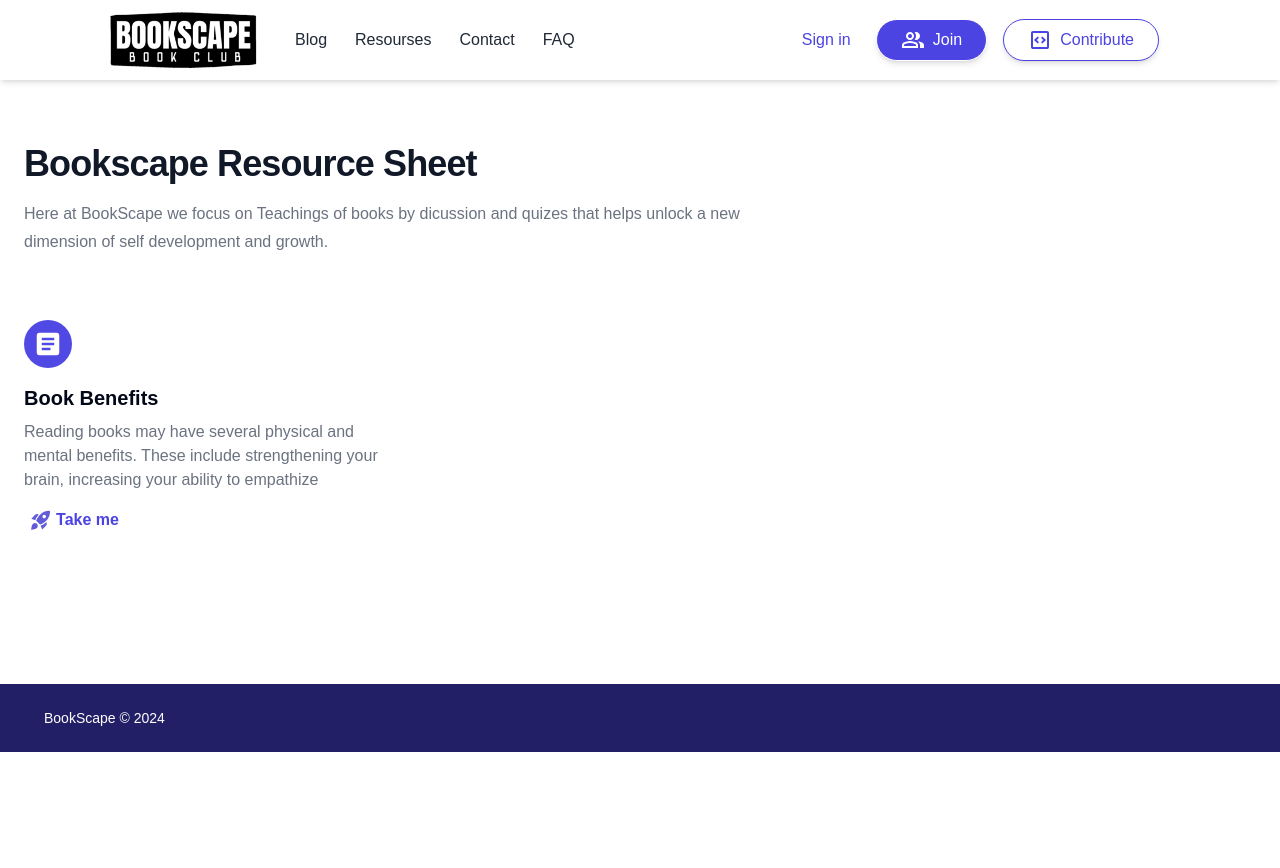
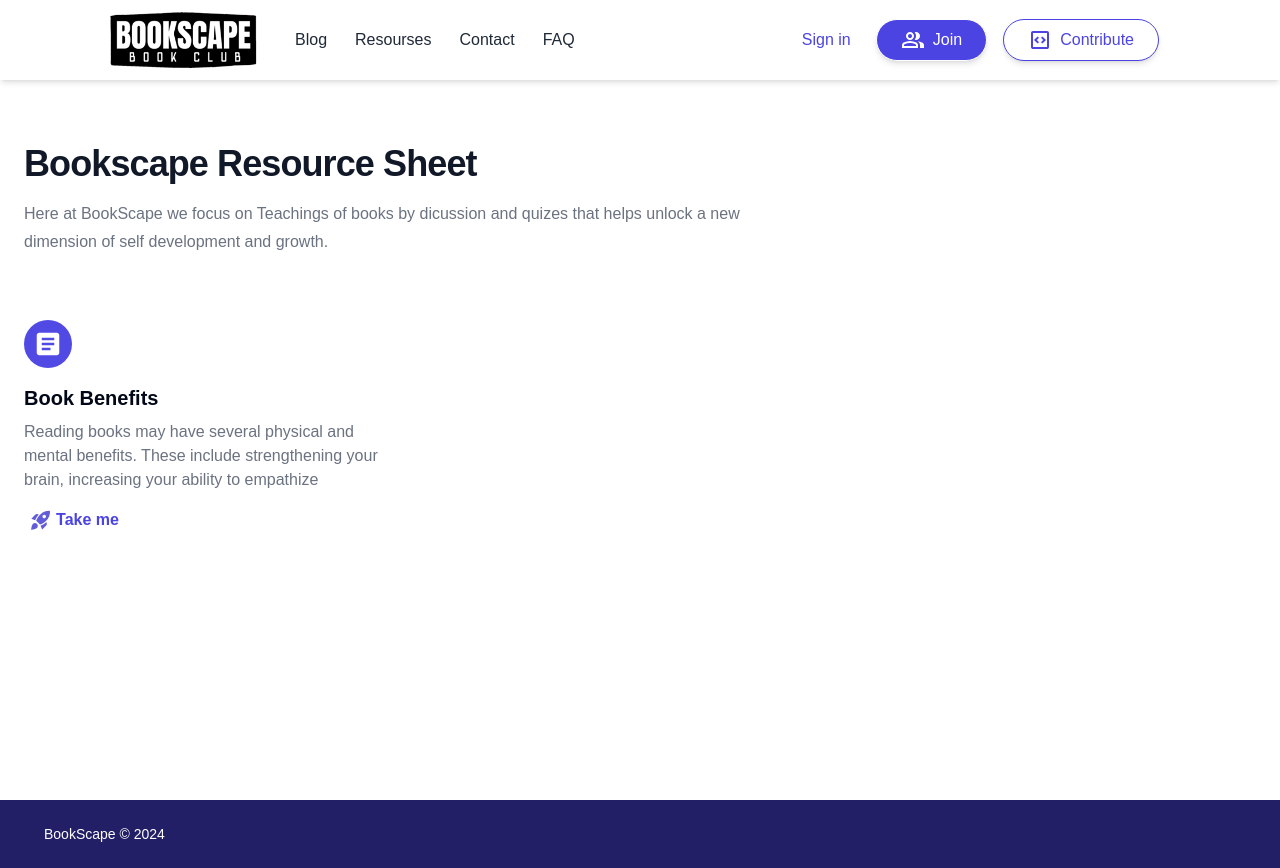
Before and after one commit to Nishantjaryal/bookclub, a Next.js app: page /resources in a window 1280 px wide. Before the commit the page ends 800 px from the top, so only its background shows below. Built offline with nearby package versions, Linux system fonts and the light colour scheme; no server answers.

Commit message:
improving ui

```diff
--- a/components/Blog.tsx
+++ b/components/Blog.tsx
@@ -5,7 +5,7 @@ import Link from "next/link";
 
 const Blog = () => {
   return (
-    <section className="bg-white  py-20">
+    <section className="bg-white  py-20 min-h-screen">
       <div className="py-8 px-4 mx-auto max-w-screen-xl lg:py-16 lg:px-6">
         <div className="mx-auto max-w-screen-sm text-center lg:mb-16 mb-8">
           <h2 className="mb-4 text-3xl lg:text-4xl tracking-tight font-extrabold text-gray-900">
--- a/components/Homepage.tsx
+++ b/components/Homepage.tsx
@@ -3,7 +3,7 @@ import { homepage } from "@/constants/constants";
 import Link from "next/link";
 export default function Home() {
   return (
-    <div className="lg:h-screen w-full bg-gradient-to-r from-primary to-secondary flex gap-6 justify-between items-center overflow-hidden max-lg:flex-col max-lg:py-20">
+    <div className="lg:h-screen w-full bg-gradient-to-r from-primary to-secondary flex gap-6 justify-between items-center overflow-hidden max-lg:flex-col max-lg:py-20 max-sm:pb-32">
       <div className="  w-[90%] md:w-[80%] text-white flex-center pt-24 lg:w-[55%]  ">
         <div className=" w-[90%] sm:w-[80%] flex flex-col gap-5 max-md:gap-4">
           <h1 className=" text-[35px] leading-[1.1] md:text-[55px] font-serif flex-center font-[500] my-font ">
--- a/components/resources.tsx
+++ b/components/resources.tsx
@@ -6,7 +6,7 @@ import Link from 'next/link'
 
 const resources = () => {
   return (
-    <section className="bg-white py-20">
+    <section className="bg-white py-20 min-h-screen">
   <div className="py-8 px-4 mx-auto max-w-screen-xl sm:py-16 lg:px-6">
 
         {/* <Down /> */}
```
